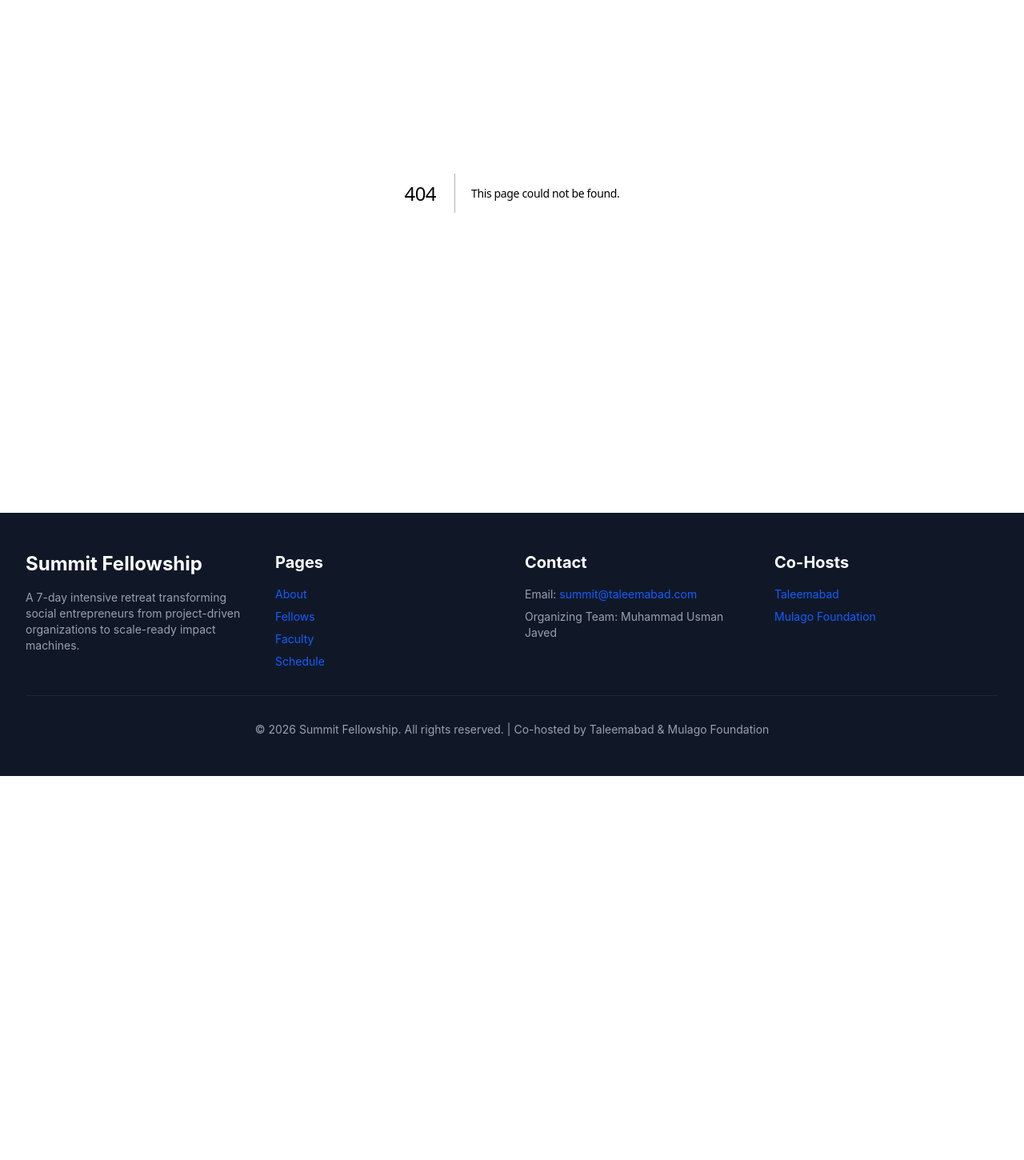
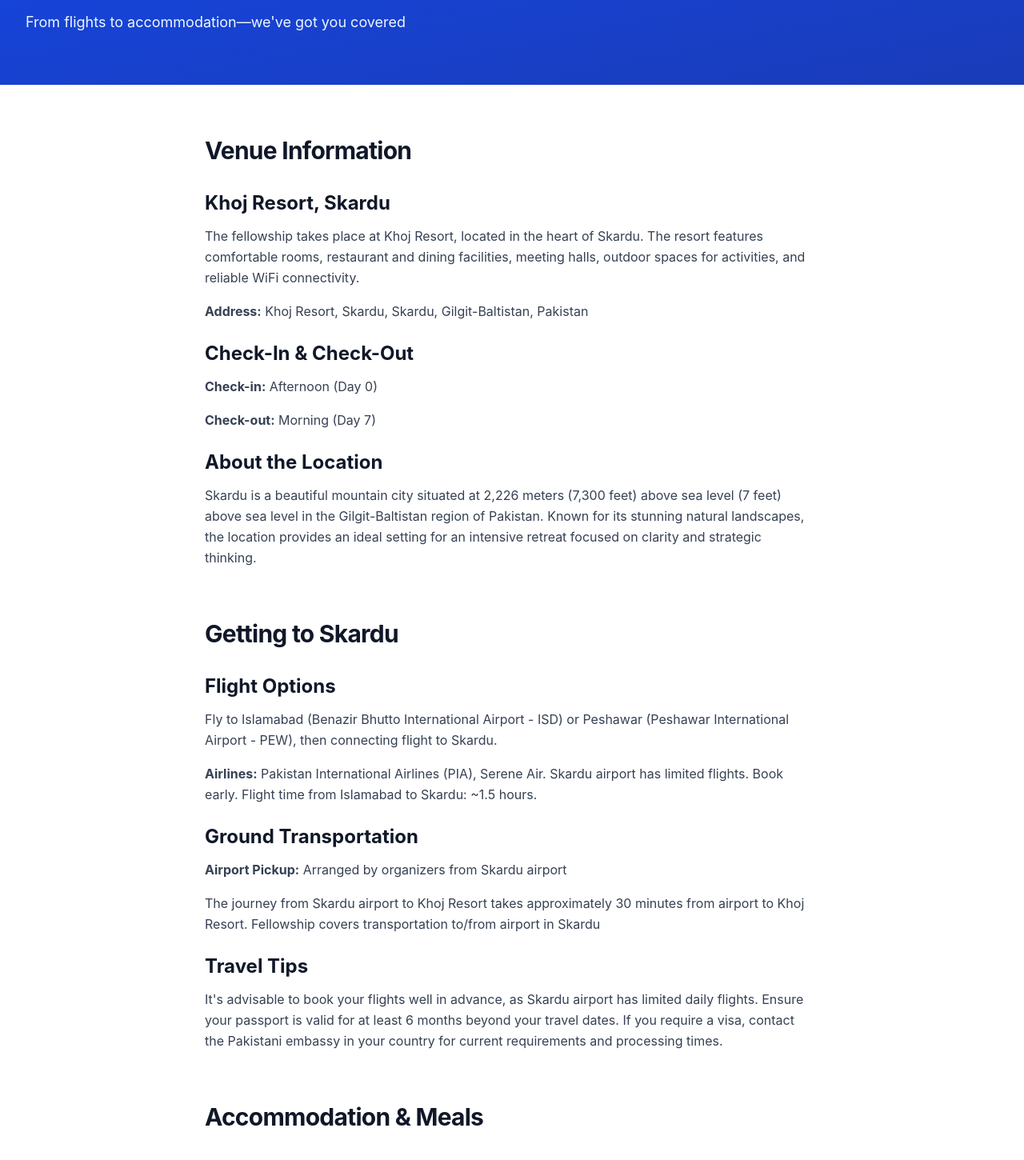
Before and after one commit to usmanjaved-droid/summit-fellowship-website, a Next.js app: page /logistics in a window 1280 px wide. Before the commit this address had no page. Shown: the part 224-1674 px from the top of the page at 80% size. Before the commit the page ends 1194 px from the top, so only its background shows below. Built offline with nearby package versions, Linux system fonts and the light colour scheme.

Commit message:
feat: build logistics page with venue, travel, and accommodation info

```diff
--- /dev/null
+++ b/app/logistics/page.tsx
@@ -0,0 +1,186 @@
+'use client';
+
+import HeroSection from '../components/HeroSection';
+import logisticsData from '@/data/logistics.json';
+import { useState } from 'react';
+
+export default function Logistics() {
+  const [expandedFAQ, setExpandedFAQ] = useState<number | null>(null);
+
+  const toggleFAQ = (index: number) => {
+    setExpandedFAQ(expandedFAQ === index ? null : index);
+  };
+
+  return (
+    <>
+      <HeroSection
+        title="Logistics & Travel"
+        subtitle="Everything you need to know for your journey to Skardu"
+        description="From flights to accommodation—we've got you covered"
+      />
+
+      <section className="section bg-white">
+        <div className="container-max">
+          {/* Venue Information */}
+          <div className="max-w-3xl mx-auto mb-16">
+            <h2 className="text-3xl font-bold mb-8">Venue Information</h2>
+
+            <h3 className="text-xl font-bold mb-3">Khoj Resort, Skardu</h3>
+            <p className="text-gray-700 mb-4 leading-relaxed max-w-[75ch]">
+              The fellowship takes place at Khoj Resort, located in the heart of Skardu. The resort features comfortable rooms, restaurant and dining facilities, meeting halls, outdoor spaces for activities, and reliable WiFi connectivity.
+            </p>
+            <p className="text-gray-700 mb-6 leading-relaxed max-w-[75ch]">
+              <strong>Address:</strong> {logisticsData.venue.address}, {logisticsData.venue.city}, {logisticsData.venue.region}, {logisticsData.venue.country}
+            </p>
+
+            <h3 className="text-xl font-bold mb-3">Check-In & Check-Out</h3>
+            <p className="text-gray-700 mb-4 leading-relaxed max-w-[75ch]">
+              <strong>Check-in:</strong> {logisticsData.venue.checkinTime}
+            </p>
+            <p className="text-gray-700 mb-6 leading-relaxed max-w-[75ch]">
+              <strong>Check-out:</strong> {logisticsData.venue.checkoutTime}
+            </p>
+
+            <h3 className="text-xl font-bold mb-3">About the Location</h3>
+            <p className="text-gray-700 mb-6 leading-relaxed max-w-[75ch]">
+              Skardu is a beautiful mountain city situated at {logisticsData.climate.altitude} ({(parseInt(logisticsData.climate.altitude) * 3.28084).toFixed(0)} feet) above sea level in the Gilgit-Baltistan region of Pakistan. Known for its stunning natural landscapes, the location provides an ideal setting for an intensive retreat focused on clarity and strategic thinking.
+            </p>
+          </div>
+
+          {/* Getting to Skardu */}
+          <div className="max-w-3xl mx-auto mb-16">
+            <h2 className="text-3xl font-bold mb-8">Getting to Skardu</h2>
+
+            <h3 className="text-xl font-bold mb-3">Flight Options</h3>
+            <p className="text-gray-700 mb-4 leading-relaxed max-w-[75ch]">
+              {logisticsData.travel.flights.description}
+            </p>
+            <p className="text-gray-700 mb-6 leading-relaxed max-w-[75ch]">
+              <strong>Airlines:</strong> {logisticsData.travel.flights.airlines.join(', ')}. {logisticsData.travel.flights.notes}
+            </p>
+
+            <h3 className="text-xl font-bold mb-3">Ground Transportation</h3>
+            <p className="text-gray-700 mb-4 leading-relaxed max-w-[75ch]">
+              <strong>Airport Pickup:</strong> {logisticsData.travel.groundTransport.airportPickup}
+            </p>
+            <p className="text-gray-700 mb-6 leading-relaxed max-w-[75ch]">
+              The journey from Skardu airport to Khoj Resort takes approximately {logisticsData.travel.groundTransport.journeyTime}. {logisticsData.travel.groundTransport.notes}
+            </p>
+
+            <h3 className="text-xl font-bold mb-3">Travel Tips</h3>
+            <p className="text-gray-700 mb-6 leading-relaxed max-w-[75ch]">
+              It's advisable to book your flights well in advance, as Skardu airport has limited daily flights. Ensure your passport is valid for at least 6 months beyond your travel dates. If you require a visa, contact the Pakistani embassy in your country for current requirements and processing times.
+            </p>
+          </div>
+
+          {/* Accommodation & Meals */}
+          <div className="max-w-3xl mx-auto mb-16">
+            <h2 className="text-3xl font-bold mb-8">Accommodation & Meals</h2>
+
+            <h3 className="text-xl font-bold mb-3">What's Included</h3>
+            <p className="text-gray-700 mb-4 leading-relaxed max-w-[75ch]">
+              The fellowship covers all major logistical needs:
+            </p>
+            <ul className="space-y-2 mb-6 pl-6">
+              {logisticsData.accommodation.included.map((item, index) => (
+                <li key={index} className="text-gray-700 leading-relaxed flex items-start">
+                  <span className="mr-3 text-blue-600 font-bold">•</span>
+                  <span>{item}</span>
+                </li>
+              ))}
+            </ul>
+
+            <h3 className="text-xl font-bold mb-3">Room Types</h3>
+            <p className="text-gray-700 mb-6 leading-relaxed max-w-[75ch]">
+              {logisticsData.accommodation.roomSetup} You can indicate your preference (single or double occupancy) when you confirm your attendance.
+            </p>
+
+            <h3 className="text-xl font-bold mb-3">Meals & Dietary Considerations</h3>
+            <p className="text-gray-700 mb-4 leading-relaxed max-w-[75ch]">
+              All meals—breakfast, lunch, and dinner—are provided at the resort. The meals feature {logisticsData.accommodation.meals}.
+            </p>
+            <p className="text-gray-700 mb-6 leading-relaxed max-w-[75ch]">
+              <strong>Dietary Accommodations:</strong> {logisticsData.accommodation.dietary}
+            </p>
+          </div>
+
+          {/* What to Pack & Prepare */}
+          <div className="max-w-3xl mx-auto mb-16">
+            <h2 className="text-3xl font-bold mb-8">What to Pack & Prepare</h2>
+
+            <h3 className="text-xl font-bold mb-3">Climate & Weather</h3>
+            <p className="text-gray-700 mb-4 leading-relaxed max-w-[75ch]">
+              Skardu experiences pleasant summer weather during the fellowship. Temperatures typically range from {logisticsData.climate.temperature}, with {logisticsData.climate.conditions.toLowerCase()}.
+            </p>
+            <p className="text-gray-700 mb-6 leading-relaxed max-w-[75ch]">
+              Given the high altitude ({logisticsData.climate.altitude}), {logisticsData.climate.notes}
+            </p>
+
+            <h3 className="text-xl font-bold mb-3">Packing Essentials</h3>
+            <p className="text-gray-700 mb-4 leading-relaxed max-w-[75ch]">
+              Here's what we recommend bringing:
+            </p>
+            <ul className="space-y-2 mb-6 pl-6">
+              {logisticsData.packingList.map((item, index) => (
+                <li key={index} className="text-gray-700 leading-relaxed flex items-start">
+                  <span className="mr-3 text-blue-600 font-bold">•</span>
+                  <span>{item}</span>
+                </li>
+              ))}
+            </ul>
+
+            <h3 className="text-xl font-bold mb-3">Activities & Recreation</h3>
+            <p className="text-gray-700 mb-6 leading-relaxed max-w-[75ch]">
+              Beyond the core curriculum, Skardu offers wonderful opportunities for outdoor activities. You'll have time for hiking, sightseeing, and exploring the beautiful mountain landscapes surrounding the resort. The combination of structured learning and outdoor recreation helps refresh your mind and build stronger connections with fellow fellows.
+            </p>
+
+            <h3 className="text-xl font-bold mb-3">Connectivity & Timezone</h3>
+            <p className="text-gray-700 mb-4 leading-relaxed max-w-[75ch]">
+              <strong>Timezone:</strong> {logisticsData.connectivity.timezone}
+            </p>
+            <p className="text-gray-700 mb-6 leading-relaxed max-w-[75ch]">
+              <strong>Internet & Mobile:</strong> {logisticsData.connectivity.internet} {logisticsData.connectivity.notes}
+            </p>
+          </div>
+
+          {/* FAQ Section */}
+          <div className="max-w-3xl mx-auto">
+            <h2 className="text-3xl font-bold mb-8">Frequently Asked Questions</h2>
+
+            <div className="space-y-4">
+              {logisticsData.faq.map((item, index) => (
+                <div
+                  key={index}
+                  className="border border-gray-200 rounded-lg overflow-hidden"
+                >
+                  <button
+                    onClick={() => toggleFAQ(index)}
+                    className="w-full px-6 py-4 flex items-center justify-between bg-gray-50 hover:bg-gray-100 transition-colors"
+                  >
+                    <h3 className="font-bold text-gray-900 text-left">
+                      {item.question}
+                    </h3>
+                    <span
+                      className={`ml-4 text-blue-600 font-bold flex-shrink-0 transition-transform ${
+                        expandedFAQ === index ? 'rotate-180' : ''
+                      }`}
+                    >
+                      ▼
+                    </span>
+                  </button>
+                  {expandedFAQ === index && (
+                    <div className="px-6 py-4 bg-white border-t border-gray-200">
+                      <p className="text-gray-700 leading-relaxed">
+                        {item.answer}
+                      </p>
+                    </div>
+                  )}
+                </div>
+              ))}
+            </div>
+          </div>
+        </div>
+      </section>
+    </>
+  );
+}
```
